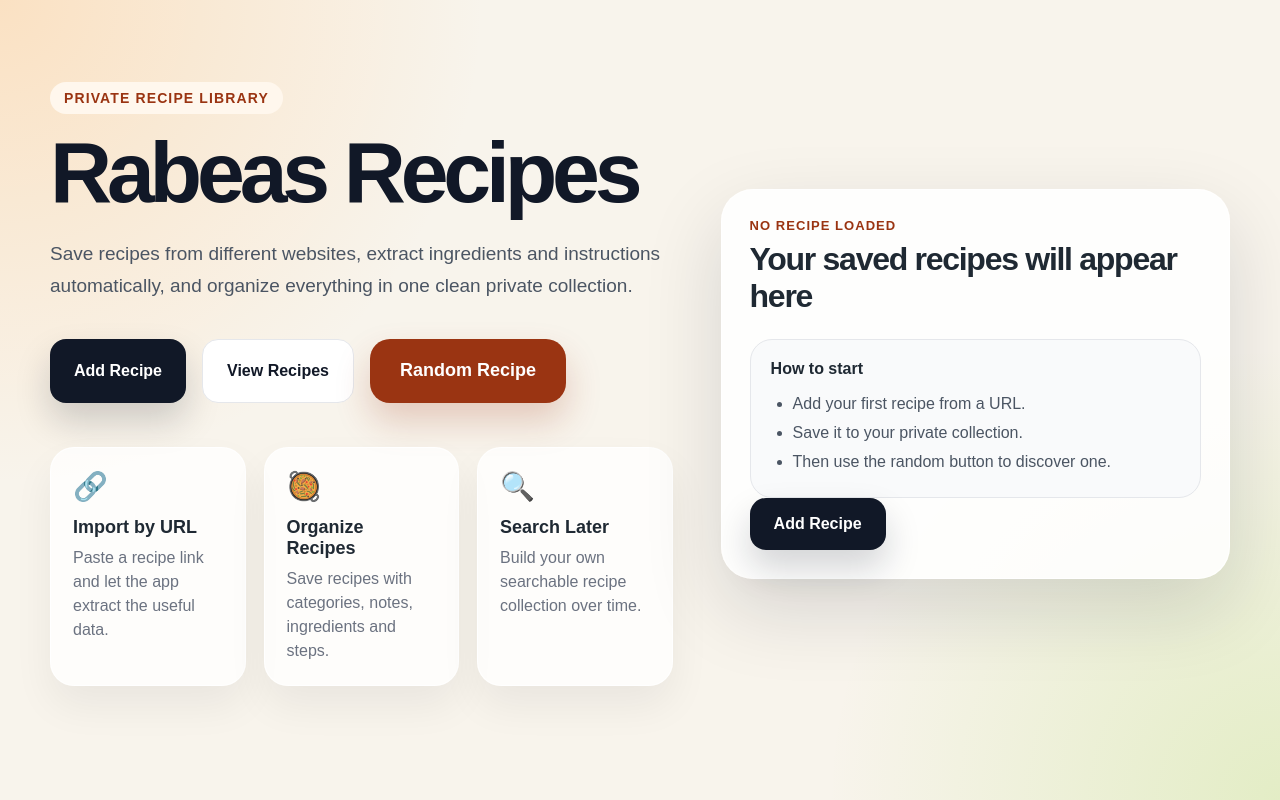
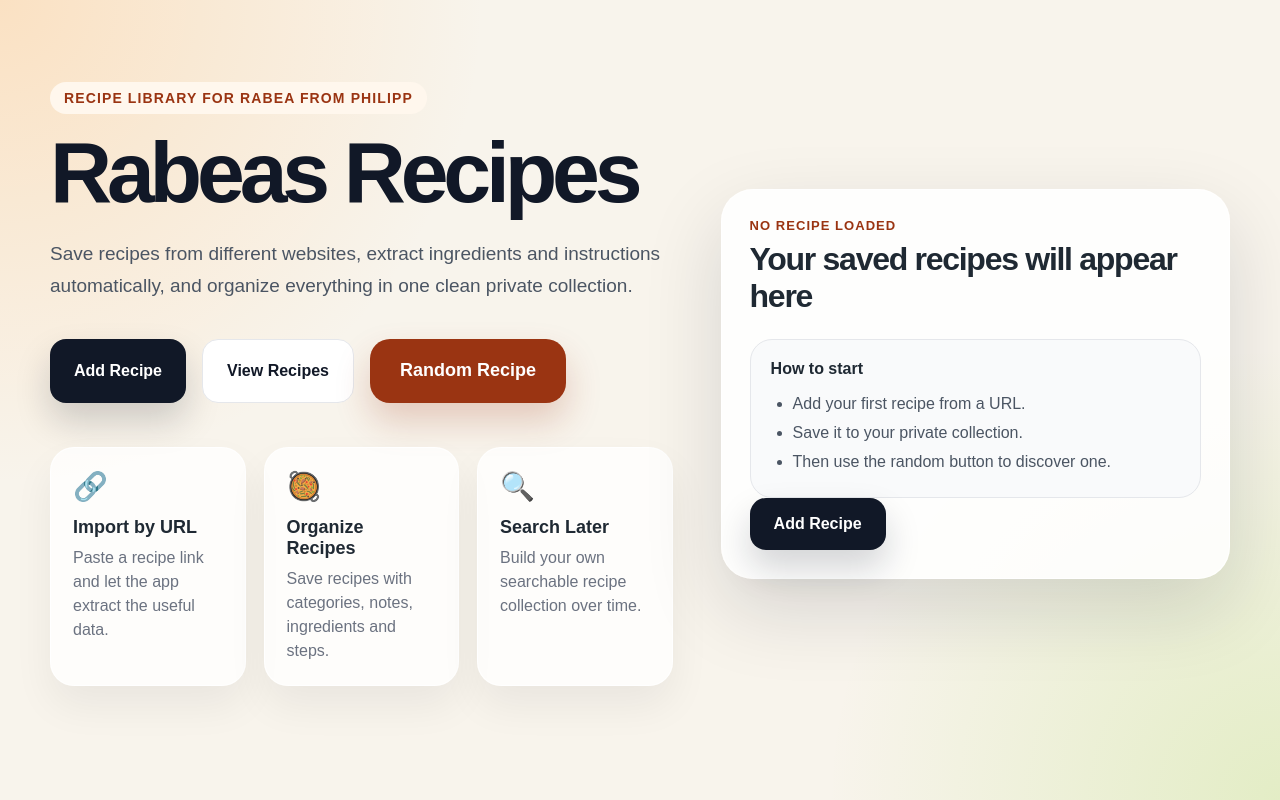
Before and after one commit to Phil-gy/Projects, a Next.js app in the folder multi_language/recipe_collector/frontend/: page / in a window 1280 px wide. Built offline with nearby package versions, Linux system fonts and the light colour scheme; no server answers.

Commit message:
Update some site titles to better reflect the site

```diff
--- a/multi_language/recipe_collector/frontend/app/page.tsx
+++ b/multi_language/recipe_collector/frontend/app/page.tsx
@@ -56,7 +56,7 @@ export default function HomePage() {
     <main className="page">
       <section className="hero">
         <div className="heroContent">
-          <p className="eyebrow">Private Recipe Library</p>
+          <p className="eyebrow">Recipe Library for Rabea from Philipp</p>
 
           <h1>Rabeas Recipes</h1>
 
```
Also changed, not shown: 1 other file (tests, documents, lock files or other folders).
